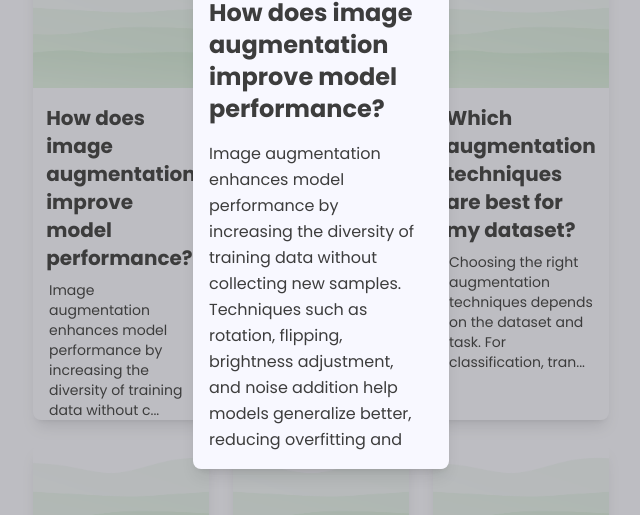
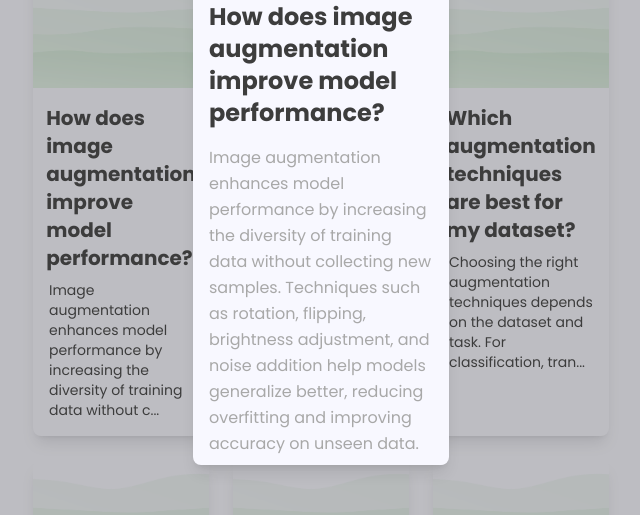
Before and after one commit to Amenyuwel/Ai-Refine, a Next.js app: page /feature/info in a window 1280 px wide. Both pictures are taken after a click on the element 440 px from the left and 422 px from the top of the page. Shown: the part 232-747 px from the top of the page, without its empty margins (319-959 px from the left). Built offline with nearby package versions, Linux system fonts and the light colour scheme.

Commit message:
Adjusted the information's padding.

```diff
--- a/app/feature/info/page.jsx
+++ b/app/feature/info/page.jsx
@@ -64,7 +64,7 @@ const Info = () => {
               {question.heading}
             </h2>
             {/* Description */}
-            <p className="text-main min-h-[80px] flex-grow px-4 text-sm text-gray-700">
+            <p className="text-main min-h-[80px] flex-grow px-4 pb-4 text-sm">
               {question.description.length > 100
                 ? question.description.slice(0, 100) + "..."
                 : question.description}
@@ -92,7 +92,7 @@ const Info = () => {
             <h2 className="text-main px-4 py-2 text-left text-2xl font-bold">
               {selectedQuestion.heading}
             </h2>
-            <p className="scrollbar-thin scrollbar-thumb-[#008cff] scrollbar-track-gray-200 text-main mr-2 mb-4 max-h-80 overflow-y-auto px-4 py-2 text-left leading-relaxed">
+            <p className="scrollbar-thin scrollbar-thumb-[#008cff] scrollbar-track-gray-200 text-[#A8A8A8] text-[#af3131]-h-80 overflow-y-auto px-4 py-2 text-left leading-relaxed">
               {selectedQuestion.description}
             </p>
           </div>
--- a/app/pages/about/descAbout.js
+++ b/app/pages/about/descAbout.js
@@ -1,6 +1,6 @@
 const description = (
     <>
-      Enhance your dataset effortlessly with AI-REFINE'S automated image augmentation tool. Instantly apply transformations such as <em className="font-semibold italic">grayscale</em>, <em className="font-semibold italic">flipping</em>, <em className="font-semibold italic">brightness adjustment</em>, and <em className="font-semibold italic">more</em> to improve model performance without manual effort. <br/> Perfect for AI training, object detection, and classification tasks.
+      Enhance your dataset effortlessly with automated image augmentation tool. Instantly apply transformations such as <em className="font-semibold italic">grayscale</em>, <em className="font-semibold italic">flipping</em>, <em className="font-semibold italic">brightness adjustment</em>, and <em className="font-semibold italic">more</em> to improve model performance without manual effort. <br/> Perfect for AI training, object detection, and classification tasks.
     </>
   );
 
```
